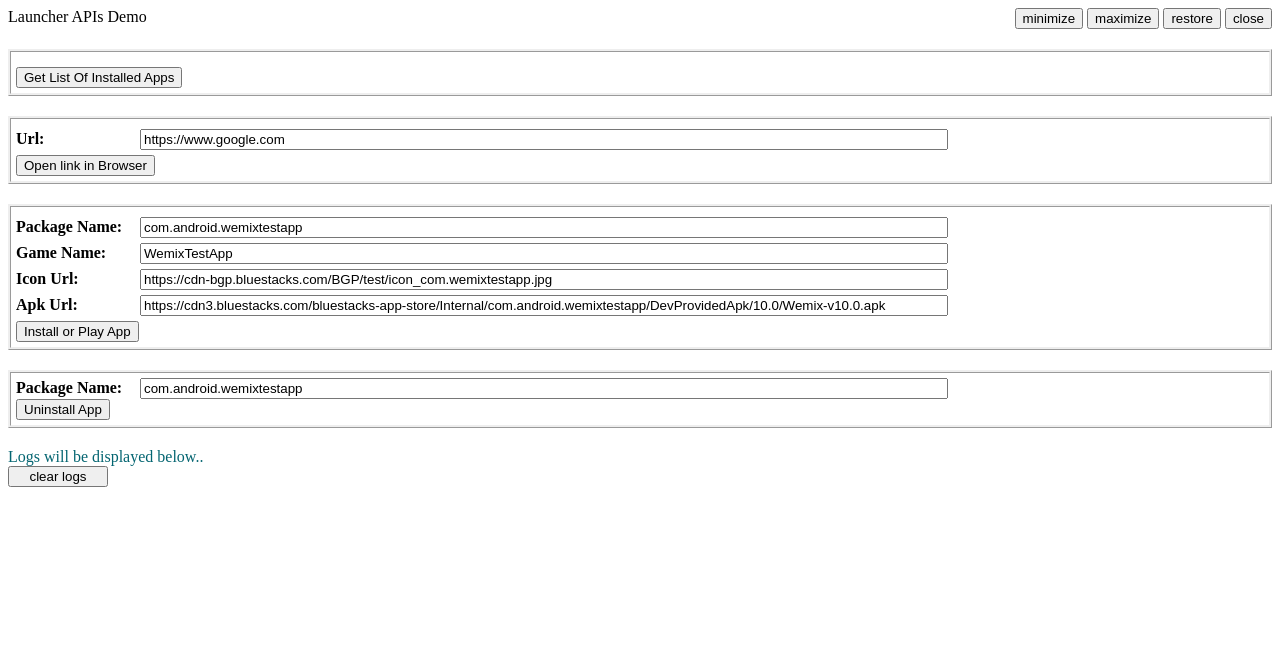
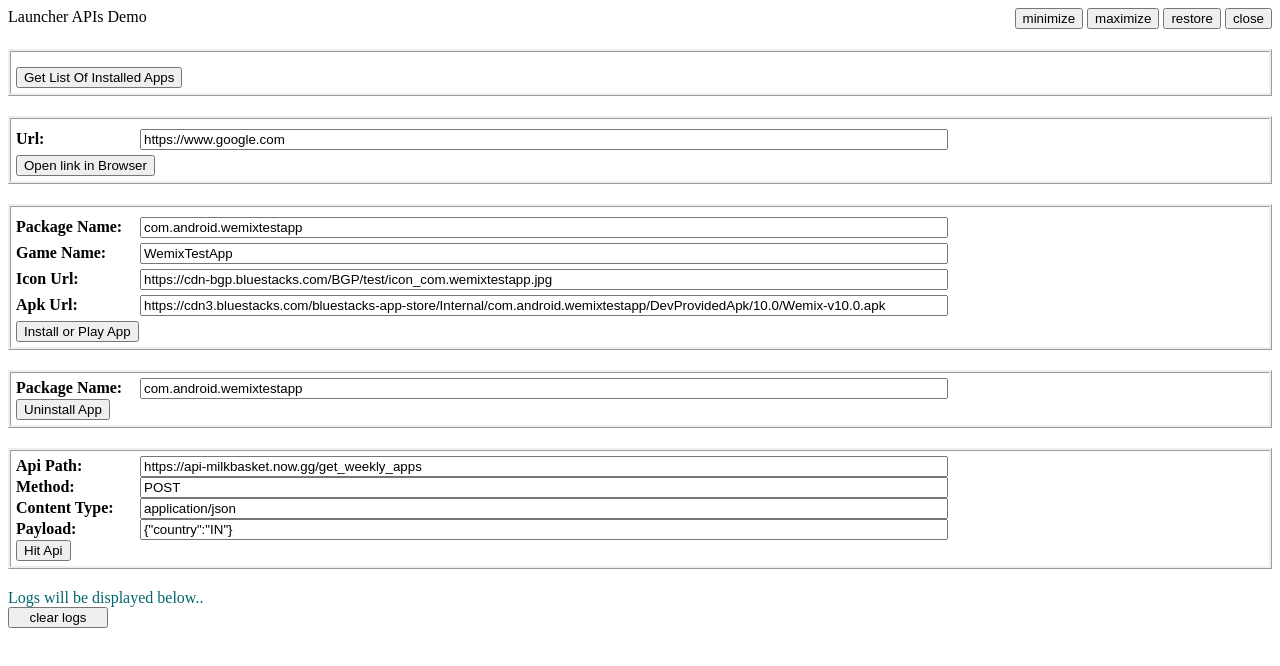
Before and after one commit to gopisaluja-bst/bs5-launcher-apis, a plain HTML site: page index.html in a window 1280 px wide. Drawn offline with Linux system fonts and the light colour scheme.

Commit message:
Updated for api

```diff
--- a/index.html
+++ b/index.html
@@ -90,7 +90,25 @@
         </div>
         <button onclick="uninstallApp()">Uninstall App</button>
       </div>
-
+      <div class="api-demo">
+        <div>
+          <Label> Api Path: </Label>
+          <input type="text" id="momentApiPath" value="https://api-milkbasket.now.gg/get_weekly_apps" />
+        </div>
+        <div>
+          <Label>Method: </Label>
+          <input type="text" id="momentApiMethod" value="POST" />
+        </div>
+        <div>
+          <Label>Content Type: </Label>
+          <input type="text" id="momentApiContentType" value='application/json' />
+        </div>
+        <div>
+          <Label>Payload: </Label>
+          <input type="text" id="momentApiPayload" value='{"country":"IN"}' />
+        </div>
+        <button onclick="hitApi()">Hit Api</button>
+      </div>
     </div>
     <div class="logs">
       <span style="color: #046571; margin-top: 20px">Logs will be displayed below..</span>
--- a/script.js
+++ b/script.js
@@ -98,3 +98,24 @@ function clearResult() {
   const resultLabel = document.getElementById("result");
   resultLabel.innerText = "";
 }
+
+function hitApi() {
+  const apiPath = document.getElementById("momentApiPath").value;
+  const payload = document.getElementById("momentApiPayload").value;
+  const method = document.getElementById("momentApiMethod").value;
+  const contentType = document.getElementById("momentApiContentType").value;
+
+  let options = {
+    method: method,
+    headers: {
+      'Content-Type': contentType
+    },
+    body: payload
+  }
+  // Fake api for making post requests
+  let fetchRes = fetch(apiPath, options);
+  fetchRes.then(res =>
+    res.json()).then(d => {
+    console.log(d)
+  })
+}
```
